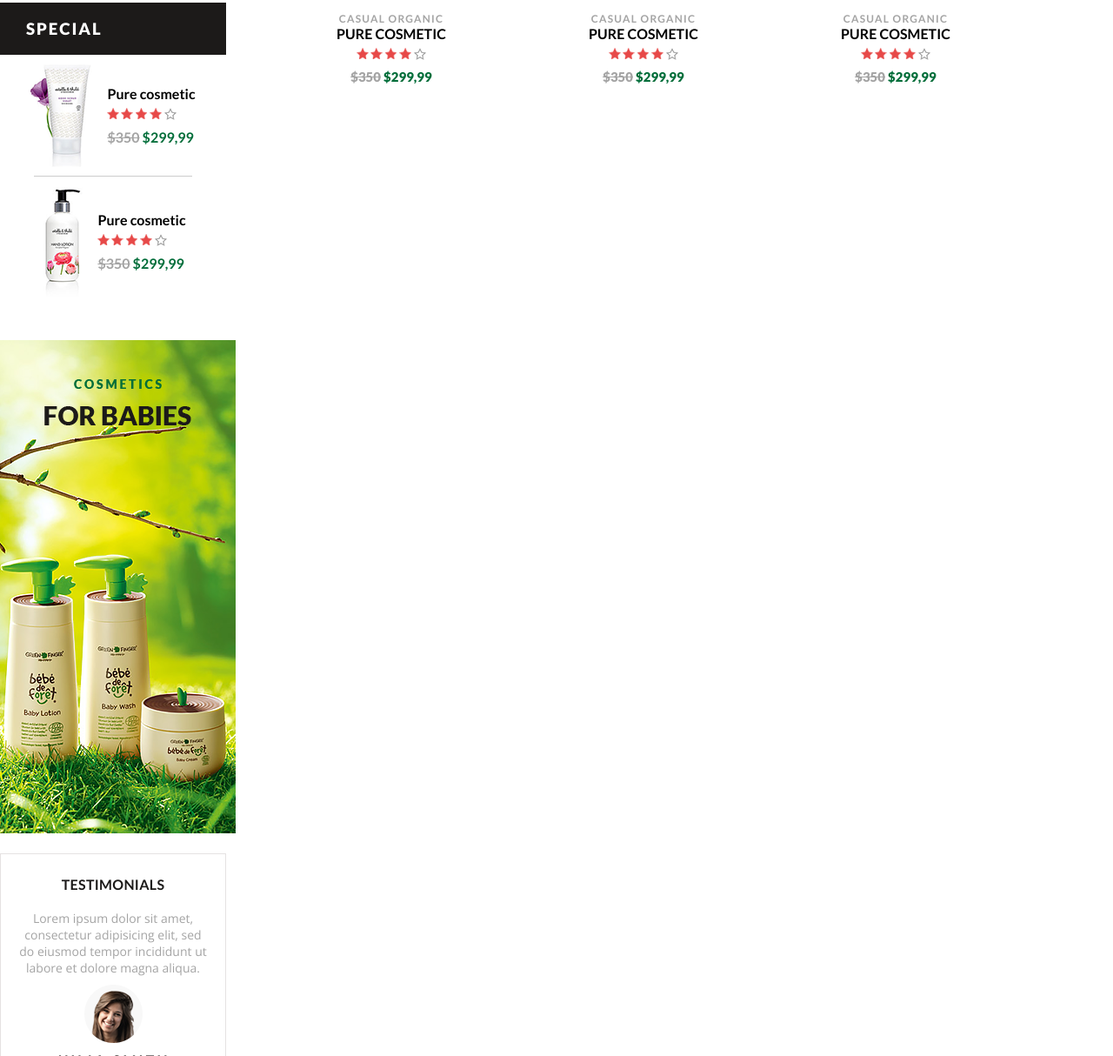
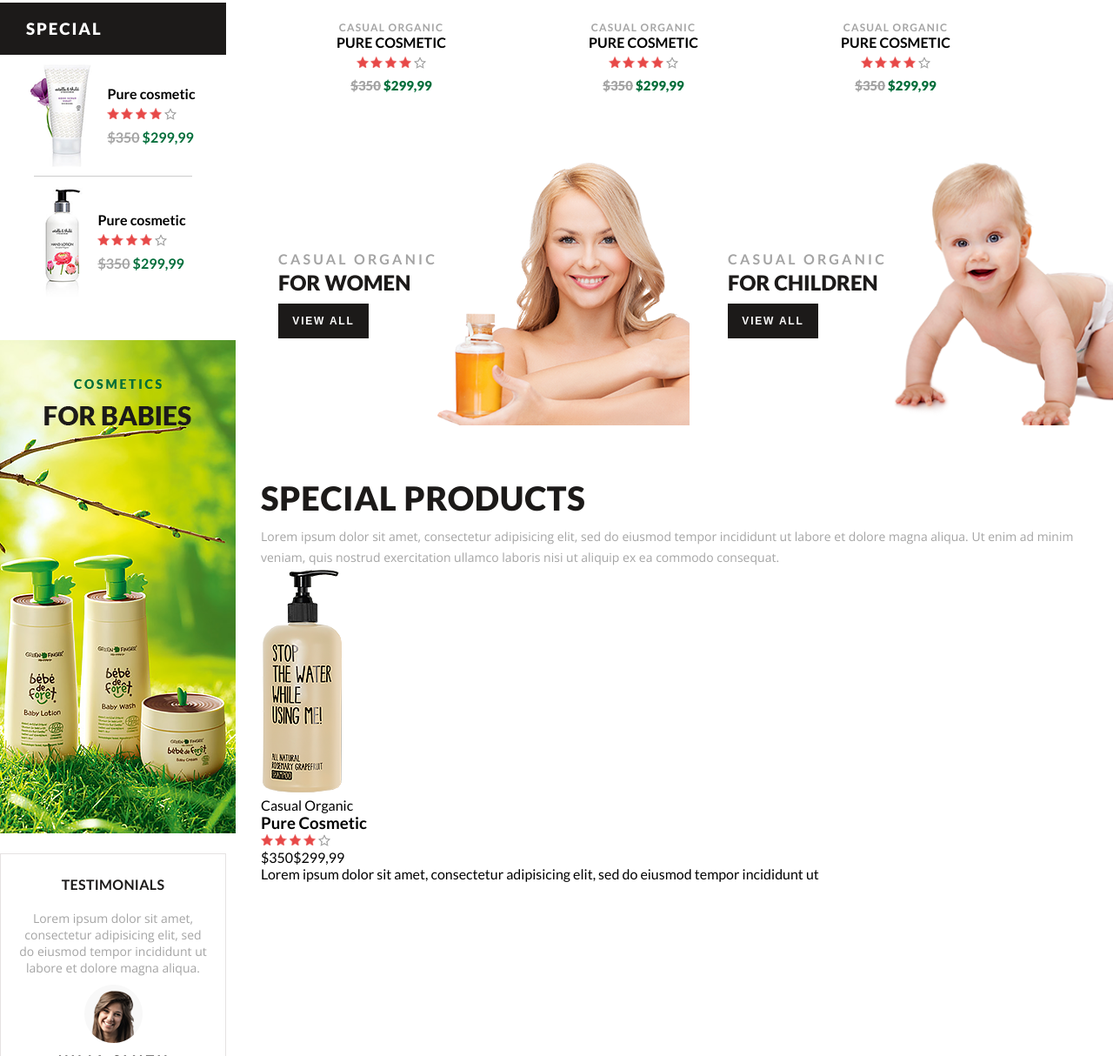
Before and after one commit to ostapenko-kostia/XBody, a plain HTML site: page index.html in a window 1280 px wide. Shown: the part 1573-2787 px from the top of the page at 87% size. Drawn offline with nearby package versions, Linux system fonts and the light colour scheme.

Commit message:
Middle Shop Added & Spec Shop header and first spec product without styles added

```diff
--- a/assets/css/general.css
+++ b/assets/css/general.css
@@ -439,18 +439,20 @@ header .container {
 }
 
 .shop-main-title {
+	font-size: 38px;
+	font-weight: 900;
 	text-transform: uppercase;
-	font-size: 38px;
-	font-family: 'Lato';
-	font-weight: 900;
-	margin-bottom: 10px;
+	letter-spacing: 0.02em;
+	color: #1c1a19;
 }
 
 .shop-main-desc {
 	font-family: 'Open Sans';
 	font-size: 14px;
+	line-height: 24px;
+	font-weight: 300;
 	color: #a4a4a4;
-	font-weight: 300;
+	margin-top: 10px;
 }
 
 .shop-categories {
@@ -493,6 +495,9 @@ header .container {
 .shMain-product,
 .shMain-product img:nth-child(1) {
 	width: 140px;
+}
+
+.shMain-product img:nth-child(1) {
 	height: 300px;
 }
 
@@ -546,3 +551,81 @@ header .container {
 	display: flex;
 	flex-wrap: wrap;
 }
+
+/*Mid Shop*/
+
+.midShop {
+	margin-top: 20px;
+	display: flex;
+	justify-content: space-between;
+}
+
+.midShop-forWomen,
+.midShop-forChild {
+	display: flex;
+}
+
+.midShop-forWomen-left,
+.midShop-forChild-left {
+	margin: auto 0;
+	padding-left: 20px;
+}
+
+.midShop-forWomen-left p,
+.midShop-forChild-left p {
+	margin-bottom: 3px;
+	font-weight: 700;
+	text-transform: uppercase;
+	letter-spacing: 0.2em;
+	color: #a4a4a4;
+}
+
+.midShop-forChild-left p {
+	width: 190px;
+}
+
+.midShop-forWomen-left h3,
+.midShop-forChild-left h3 {
+	font-size: 24px;
+	font-weight: 900;
+	text-transform: uppercase;
+	color: #1c1a19;
+}
+
+.midShop-forWomen-left button,
+.midShop-forChild-left button {
+	border: none;
+	background-color: #1c1a19;
+	width: 104px;
+	height: 40px;
+	margin-top: 10px;
+	color: #fff;
+	font-size: 12px;
+	font-weight: 700;
+	text-transform: uppercase;
+	letter-spacing: 0.15em;
+	color: #fff;
+}
+
+/*Bottom Side Shop*/
+
+.bottomShop {
+	margin-top: 60px;
+}
+
+.btmShop-header-title {
+	font-size: 38px;
+	font-weight: 900;
+	text-transform: uppercase;
+	letter-spacing: 0.02em;
+	color: #1c1a19;
+}
+
+.btmShop-header-desc {
+	font-family: 'Open Sans';
+	font-size: 14px;
+	line-height: 24px;
+	font-weight: 300;
+	color: #a4a4a4;
+	margin-top: 10px;
+}
--- a/index.html
+++ b/index.html
@@ -183,6 +183,7 @@
 				</div>
 			</aside>
 			<main class="shop-main">
+				<div class="topShop">
 					<div class="shMain-top">
 						<h2 class="shop-main-title">Our Products</h2>
 						<p class="shop-main-desc">Lorem ipsum dolor sit amet, consectetur adipisicing elit, sed do eiusmod tempor incididunt ut labore et dolore magna aliqua. Ut enim ad minim veniam, quis nostrud exercitation ullamco laboris nisi ut aliquip ex ea commodo consequat.</p>
@@ -221,6 +222,43 @@
 									<h3>Pure Cosmetic</h3>
 									<img src="assets/imgs/4stars.png" alt="Product Mark: 4/5 stars">
 									<p class="shop-product-price"><span>$350</span>$299,99</p>
+								</div>
+							</div>
+						</div>
+					</div>
+				</div>
+				<div class="midShop">
+					<div class="midShop-forWomen">
+						<div class="midShop-forWomen-left">
+							<p>Casual Organic</p>
+				  			<h3>For Women</h3>
+							<button>View all</button>
+						</div>
+						<img class="midShop-forWomen-right" src="assets/imgs/women-bg.png">
+					</div>
+					<div class="midShop-forChild">
+						<div class="midShop-forChild-left">
+							<p>Casual Organic</p>
+				  			<h3>For Children</h3>
+							<button>View all</button>
+						</div>
+						<img class="midShop-forChild-right" src="assets/imgs/child-bg.png">
+					</div>
+				</div>
+				<div class="bottomShop">
+					<div class="btmShop-header">
+						<h2 class="btmShop-header-title">Special Products</h2>
+						<p class="btmShop-header-desc">Lorem ipsum dolor sit amet, consectetur adipisicing elit, sed do eiusmod tempor incididunt ut labore et dolore magna aliqua. Ut enim ad minim veniam, quis nostrud exercitation ullamco laboris nisi ut aliquip ex ea commodo consequat.</p>
+					</div>
+					<div class="btmShop-products">
+						<div class="btmShop-product">
+							<img class="btmShop-product-leftSide" src="assets/imgs/specProduct-1.png" alt="Product Image">
+							<div class="btmShop-product-rightSide">
+								<p>Casual Organic</p>
+								<h3>Pure Cosmetic</h3>
+								<img src="assets/imgs/4stars.png" alt="4/5 stars">
+		    					<p><span>$350</span>$299,99</p>
+		    					<p>Lorem ipsum dolor sit amet, consectetur adipisicing elit, sed do eiusmod tempor incididunt ut</p>
 							</div>
 						</div>
 					</div>
```
Also changed, not shown: assets/imgs/child-bg.png (added), assets/imgs/specProduct-1.png (added), assets/imgs/women-bg.png (added). Lines whose indentation alone changed are shown as unchanged.
